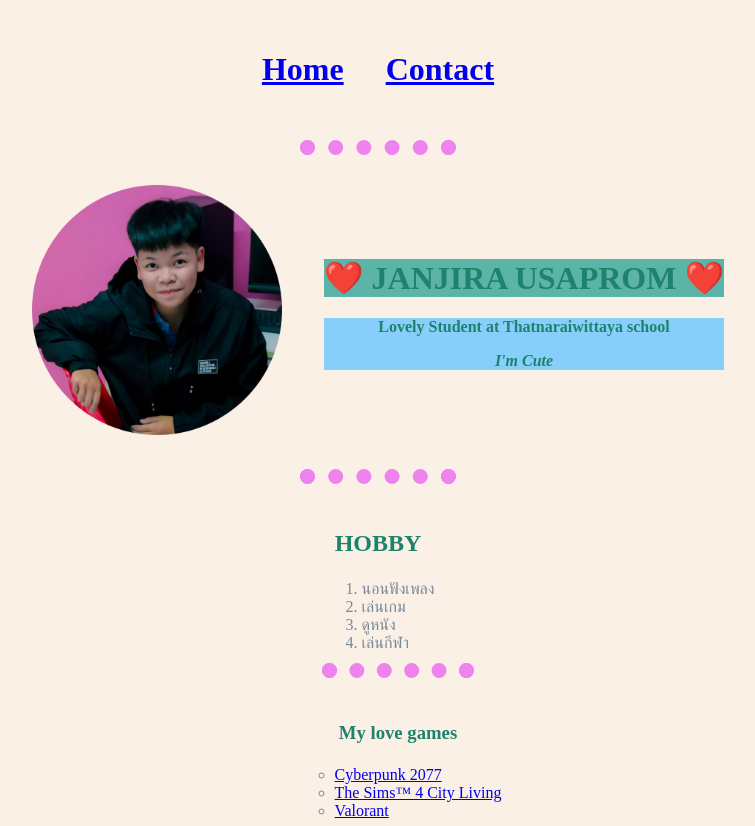
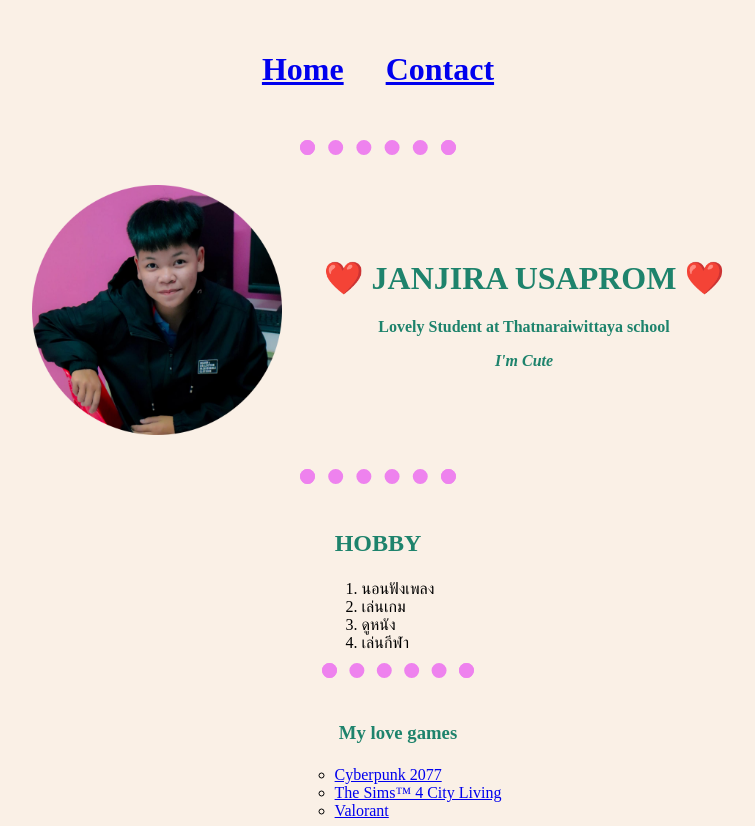
Before and after one commit to Janjira37/cv, a plain HTML site: page index.html in a window 1280 px wide. Shown: the top 826 px of the page, without its empty margins (262-1017 px from the left). Drawn offline with Linux system fonts and the light colour scheme.

Commit message:
Add files via upload

```diff
--- a/style.css
+++ b/style.css
@@ -15,24 +15,6 @@ hr {
 
 img {
   height: 250px;
-}
-
-#id {
-  background-color: #87CEFA;
-  color: #298797;
-
-}
-
-.class {
-  background-color: #5cb3a7;
-  color: #bd3a3a;
-
-}
-
-body {
-
-    color: #778899;
-
 }
 
 h1 {
```
Also changed, not shown: My contact Details.html (+0 -1 lines).
